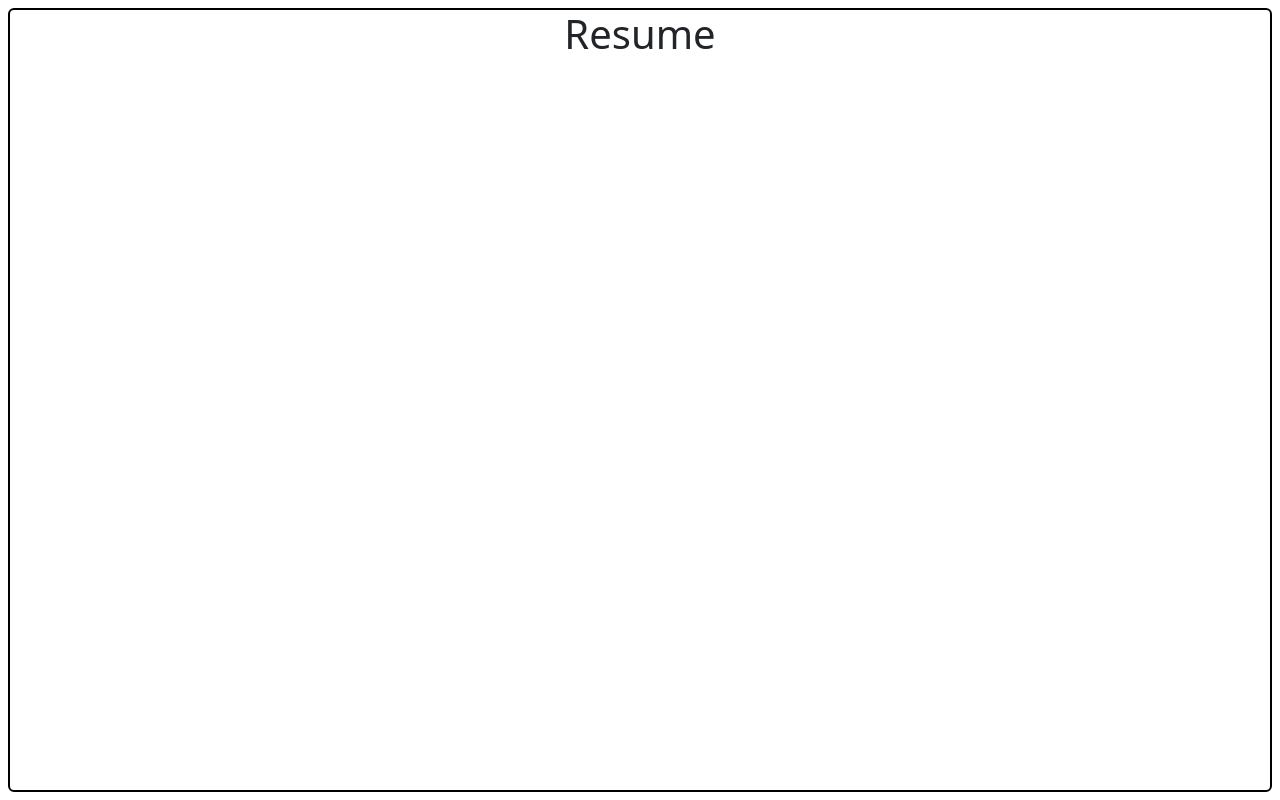
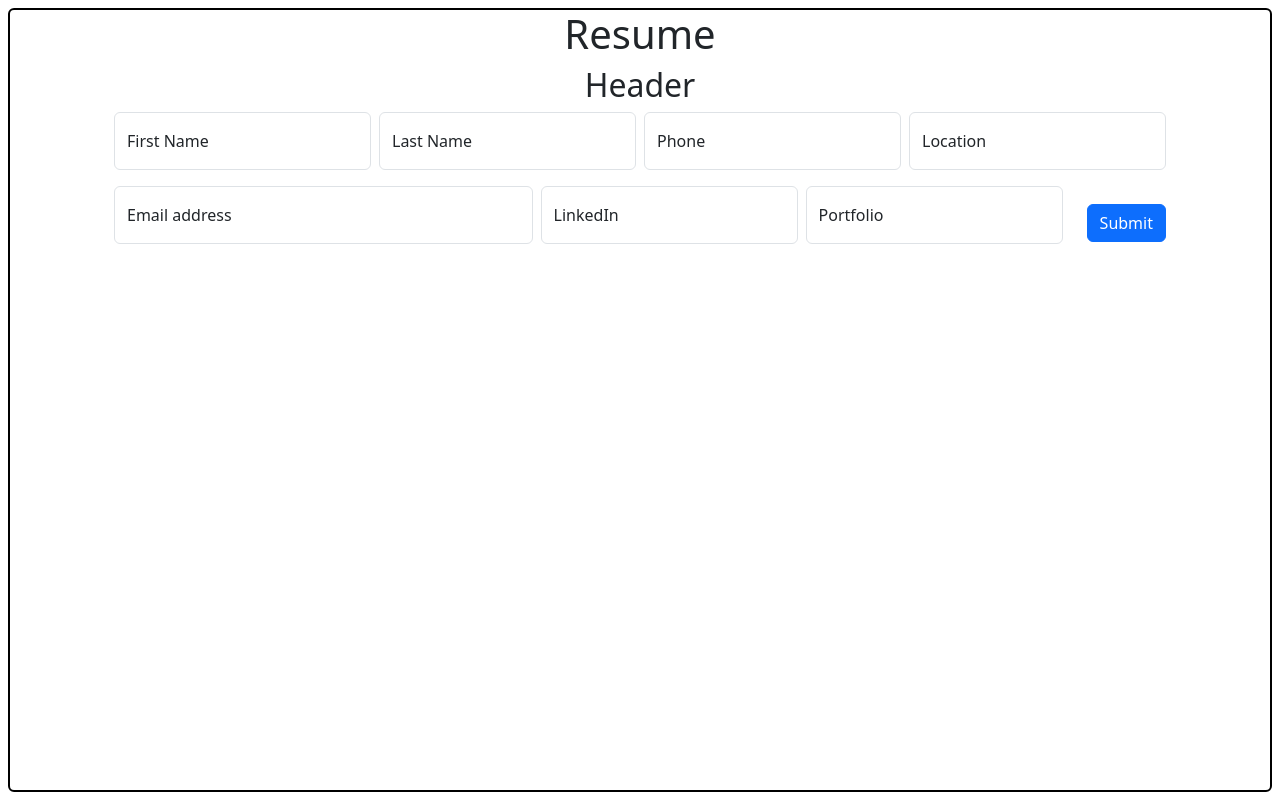
Before and after one commit to asampers/cv-app, a React (Vite) app: page / in a window 1280 px wide. Built offline with nearby package versions, Linux system fonts and the light colour scheme.

Commit message:
Add Header

```diff
--- a/src/App.jsx
+++ b/src/App.jsx
@@ -1,11 +1,12 @@
 //import { useState } from 'react'
 import './App.css'
-
+import { Header } from './components/Header'
 function App() {
 
   return (
     <div className='resume container-fluid d-flex align-items-center flex-column border border-black border-2 rounded'>
       <h1>Resume</h1>
+      <Header />
     </div>
   )
 }
--- /dev/null
+++ b/src/components/Header.jsx
@@ -0,0 +1,50 @@
+export function Header() {
+  return (
+    <>
+    <h2>Header</h2>
+    <form>
+      <div className="d-flex flex-column">
+        <div className="d-flex">
+          <div className="form-floating mb-3 me-2">
+            <input type="text" className="form-control" placeholder="Jane"/>
+            <label>First Name</label>
+          </div>
+          <div className="form-floating mb-3 me-2">
+            <input type="text" className="form-control" placeholder="Smith"/>
+            <label>Last Name</label>
+          </div>
+          <div className="form-floating mb-3 me-2">
+            <input type="tel" className="form-control" placeholder="123-456-7899"/>
+            <label>Phone</label>
+          </div>
+          <div className="form-floating mb-3">
+            <input type="text" className="form-control" placeholder="NYC"/>
+            <label>Location</label>
+          </div>
+        </div>
+        <div className="d-flex">
+          <div className="form-floating flex-fill mb-3 me-2">
+            <input
+              type="email"
+              className="form-control"
+              placeholder="name@example.com"
+            />
+            <label>Email address</label>
+          </div>
+          <div className="form-floating mb-3 me-2">
+            <input type="text" className="form-control" placeholder="LinkedIn"/>
+            <label>LinkedIn</label>
+          </div>
+          <div className="form-floating mb-3">
+            <input type="text" className="form-control" placeholder="Portfolio"/>
+            <label>Portfolio</label>
+          </div>
+          <button type="submit" className="btn btn-primary align-self-center ms-4">
+            Submit
+          </button>
+        </div>
+      </div>
+    </form>
+    </>
+  )
+}
```
